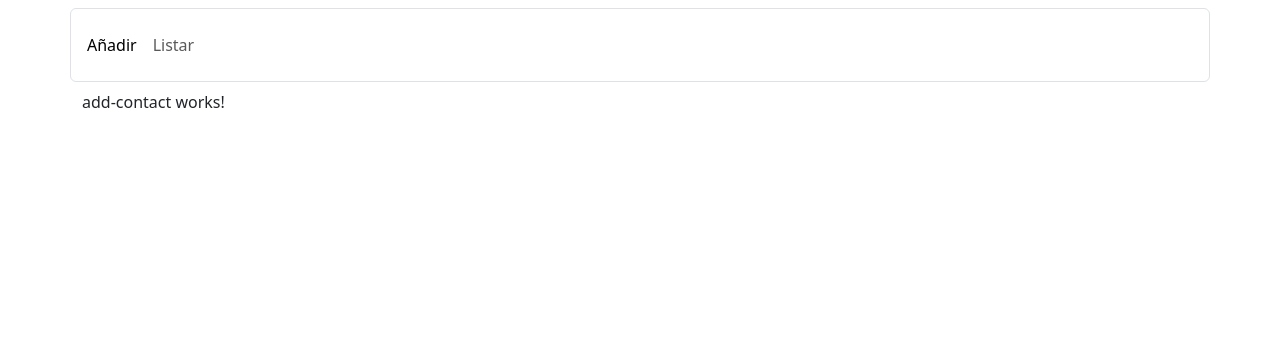
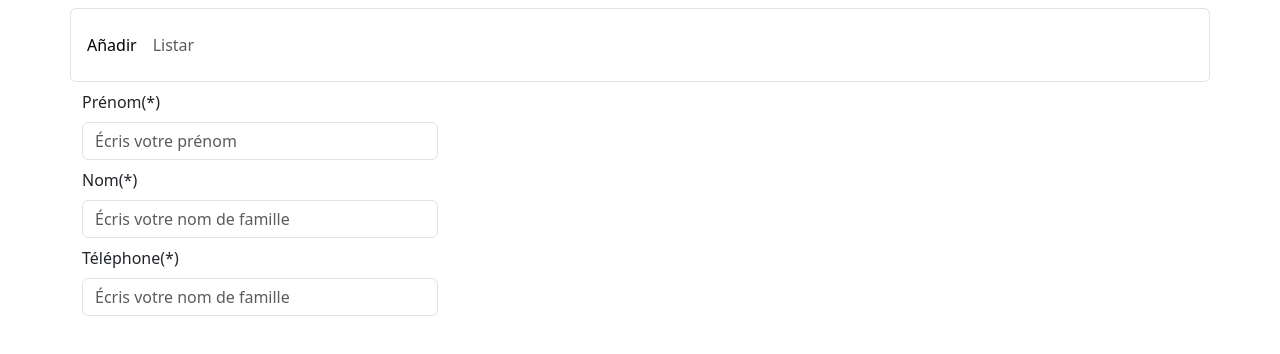
Before and after one commit to celoplay/list-contacts-app, an Angular app: page /add-contact in a window 1280 px wide. Shown: the top 354 px of the page. Built offline with nearby package versions, Linux system fonts and the light colour scheme.

Commit message:
formulario

```diff
--- a/src/app/components/add-contact/add-contact.html
+++ b/src/app/components/add-contact/add-contact.html
@@ -1 +1,20 @@
-<p>add-contact works!</p>
+<div class="row">
+    <div class="col-md-4 col-sm-6 col-12">
+        <form action="">
+            <div class="mb-2">
+                <label for="name" class="form-label">Prénom(*)</label>
+                <input type="text" name="name" id="name" required placeholder="Écris votre prénom" class="form-control">
+            </div>
+            <div class="mb-2">
+                <label for="surname" class="form-label">Nom(*)</label>
+                <input type="text" name="surname" id="surname" required placeholder="Écris votre nom de famille"
+                    class="form-control">
+            </div>
+            <div class="mb-2">
+                <label for="telephone" class="form-label">Téléphone(*)</label>
+                <input type="text" name="telephone" id="telephone" required placeholder="Écris votre nom de famille"
+                    class="form-control">
+            </div>
+        </form>
+    </div>
+</div>
```
